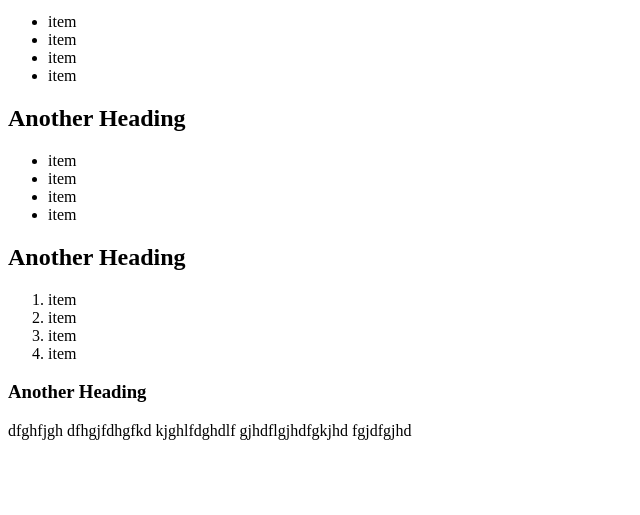
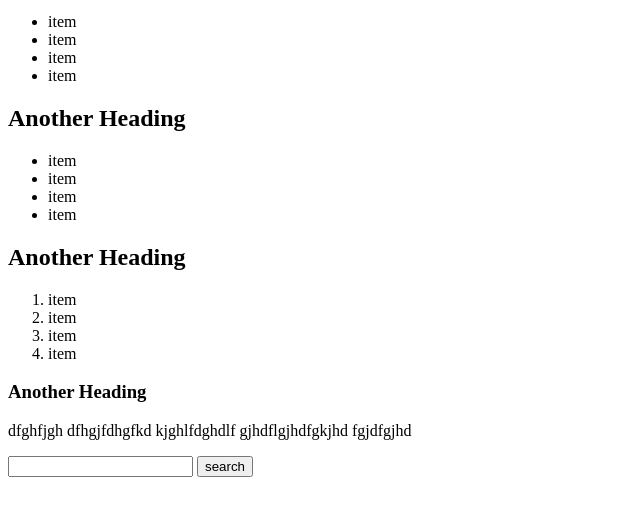
Before and after one commit to louylou/wsd, a plain HTML site: page index.html in a window 1280 px wide. Shown: the part 101-616 px from the top of the page, without its empty margins (0-640 px from the left). Drawn offline with Linux system fonts and the light colour scheme.

Commit message:
added form

```diff
--- a/index.html
+++ b/index.html
@@ -31,5 +31,13 @@
 </ol>
 <h3>Another Heading</h3>
 <p> dfghfjgh dfhgjfdhgfkd kjghlfdghdlf gjhdflgjhdfgkjhd fgjdfgjhd </p>
+
+<form action="" method="post">
+<p>
+<input type="text" />
+<input type="submit" value="search" />
+</p>
+</form>
+
 </body>
 </html>
```
